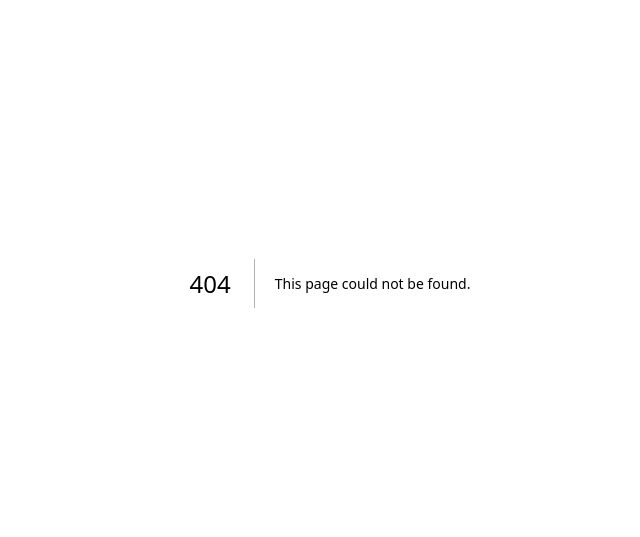
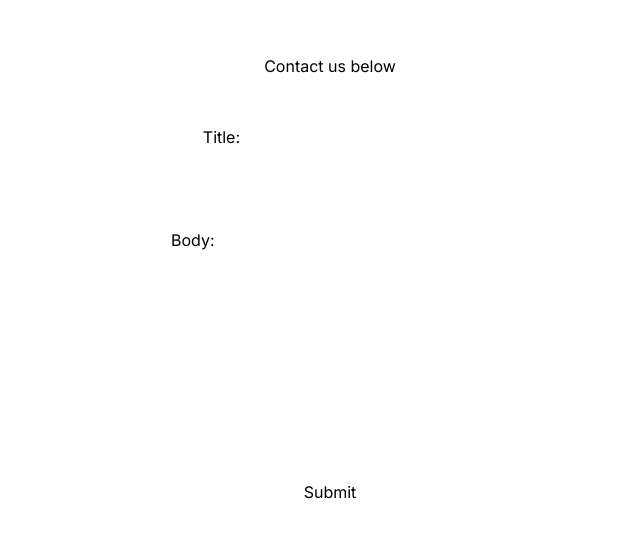
Before and after one commit to LoganLakosky/Prisoner-commissary, a Next.js app: page /contact in a window 1280 px wide. Before the commit this address had no page. Shown: the part 117-654 px from the top of the page, without its empty margins (310-950 px from the left). Built offline with nearby package versions, Linux system fonts and the light colour scheme.

Commit message:
Added contact page and worked on footer

```diff
--- /dev/null
+++ b/src/app/contact/contact.css
@@ -0,0 +1,93 @@
+button {
+  cursor: pointer;
+}
+
+button:active {
+  transform: scale(0.98);
+}
+
+.contactMainContainer {
+  display: flex;
+  width: 100vw;
+  height: 100vh;
+  justify-content: center;
+  align-items: center;
+}
+
+.contactMain {
+  display: flex;
+  width: 50%;
+  height: 60%;
+  align-items: center;
+  flex-direction: column;
+  border: 2px solid white;
+  border-radius: 4px;
+}
+
+.contactTop {
+  display: flex;
+  width: 100%;
+  height: 10%;
+  justify-content: center;
+  align-items: center;
+  border-bottom: 2px solid white;
+}
+
+.contactForm {
+  display: flex;
+  width: 100%;
+  height: 100%;
+  flex-direction: column;
+  justify-content: center;
+  align-items: center;
+}
+
+.titleContainer {
+  display: flex;
+  width: 40%;
+  height: 50%;
+  flex-direction: column;
+  justify-content: center;
+}
+
+.titleContainer input {
+  padding-left: 4px;
+  border: 2px solid white;
+  border-radius: 4px;
+}
+
+.bodyContainer {
+  display: flex;
+  width: 50%;
+  height: 100%;
+  flex-direction: column;
+  margin-top: 15px;
+}
+
+.bodyContainer textarea {
+  resize: none;
+  border: 2px solid white;
+  border-radius: 4px;
+  height: 70%;
+  width: 100%;
+  padding-left: 4px;
+}
+
+.submitBtnContainer {
+  display: flex;
+  width: 100%;
+  height: 10%;
+  justify-content: center;
+  align-items: center;
+  margin-bottom: 15px;
+}
+
+.submitBtnContainer button {
+  display: flex;
+  width: 20%;
+  height: 100%;
+  justify-content: center;
+  align-items: center;
+  border: 2px solid white;
+  border-radius: 4px;
+}
--- /dev/null
+++ b/src/app/contact/page.tsx
@@ -0,0 +1,43 @@
+"use client";
+import "./contact.css";
+import { useState, ChangeEvent } from "react";
+
+export default function ContactPage() {
+  const [titleInputValue, setTitleInputValue] = useState<string>("");
+  const [bodyInputValue, setBodyInputValue] = useState<string>("");
+  function sendContactInfo(e: FormData) {
+    window.location.href = "/";
+  }
+
+  return (
+    <div className="contactMainContainer">
+      <div className="contactMain">
+        <div className="contactTop">
+          <h1>Contact us below</h1>
+        </div>
+        <form className="contactForm" action={sendContactInfo}>
+          <div className="titleContainer">
+            <label htmlFor="title">Title:</label>
+            <input
+              type="text"
+              id="title"
+              required
+              onChange={(e: ChangeEvent<HTMLInputElement>) => setTitleInputValue(e.target.value)}
+            />
+          </div>
+          <div className="bodyContainer">
+            <label htmlFor="body">Body:</label>
+            <textarea
+              id="body"
+              required
+              onChange={(e: ChangeEvent<HTMLTextAreaElement>) => setBodyInputValue(e.target.value)}
+            ></textarea>
+          </div>
+          <div className="submitBtnContainer">
+            <button>Submit</button>
+          </div>
+        </form>
+      </div>
+    </div>
+  );
+}
--- a/src/app/footerComponents/Footer.tsx
+++ b/src/app/footerComponents/Footer.tsx
@@ -1,4 +1,10 @@
+import Link from "next/link";
 import "./footer.css"
 export default function Footer() {
-  return <div className="footerMainContainer"></div>;
+  return <div className="footerMainContainer">
+    <div className="footerLeft">
+      <Link href="/contact">Contact Us!</Link>
+    </div>
+    <div className="footerRight"></div>
+  </div>;
 }
```
Also changed, not shown: src/app/footerComponents/footer.css (+16 -0 lines), public/ArrowImages/arrow-left.svg (renamed from src/app/ArrowImages/arrow-left.svg), public/ArrowImages/arrow-right.svg (renamed from src/app/ArrowImages/arrow-right.svg).
